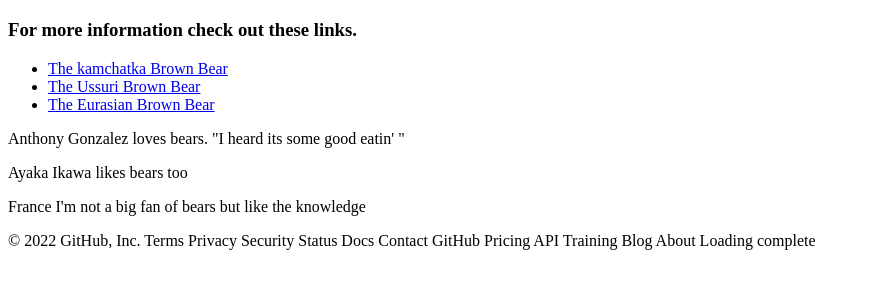
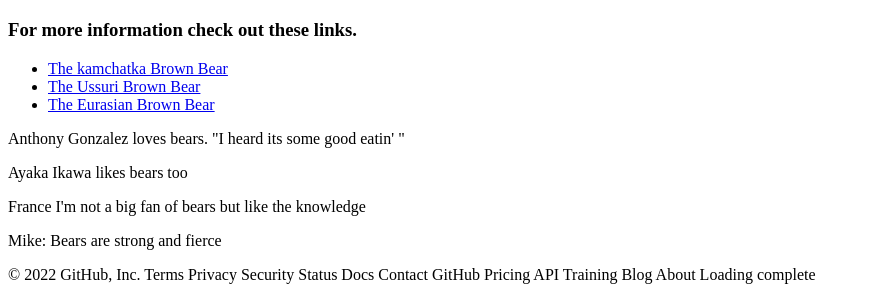
Before and after one commit to Lmedina10/russian_bear, a plain HTML site: page index.html in a window 1280 px wide. Shown: the part 1677-1969 px from the top of the page, without its empty margins (0-870 px from the left). Before the commit the page ends 1935 px from the top, so only its background shows below. Drawn offline with Linux system fonts and the light colour scheme.

Commit message:
Added a  paragraph line on the about us section

```diff
--- a/index.html
+++ b/index.html
@@ -77,6 +77,7 @@
    <p>Anthony Gonzalez loves bears. "I heard its some good eatin' "</p>
    <p>Ayaka Ikawa likes bears too</p>
    <p>France I'm not a big fan of bears but like the knowledge</p>
+   <P> Mike: Bears are strong and fierce</P>
 
  </section>
 
```
